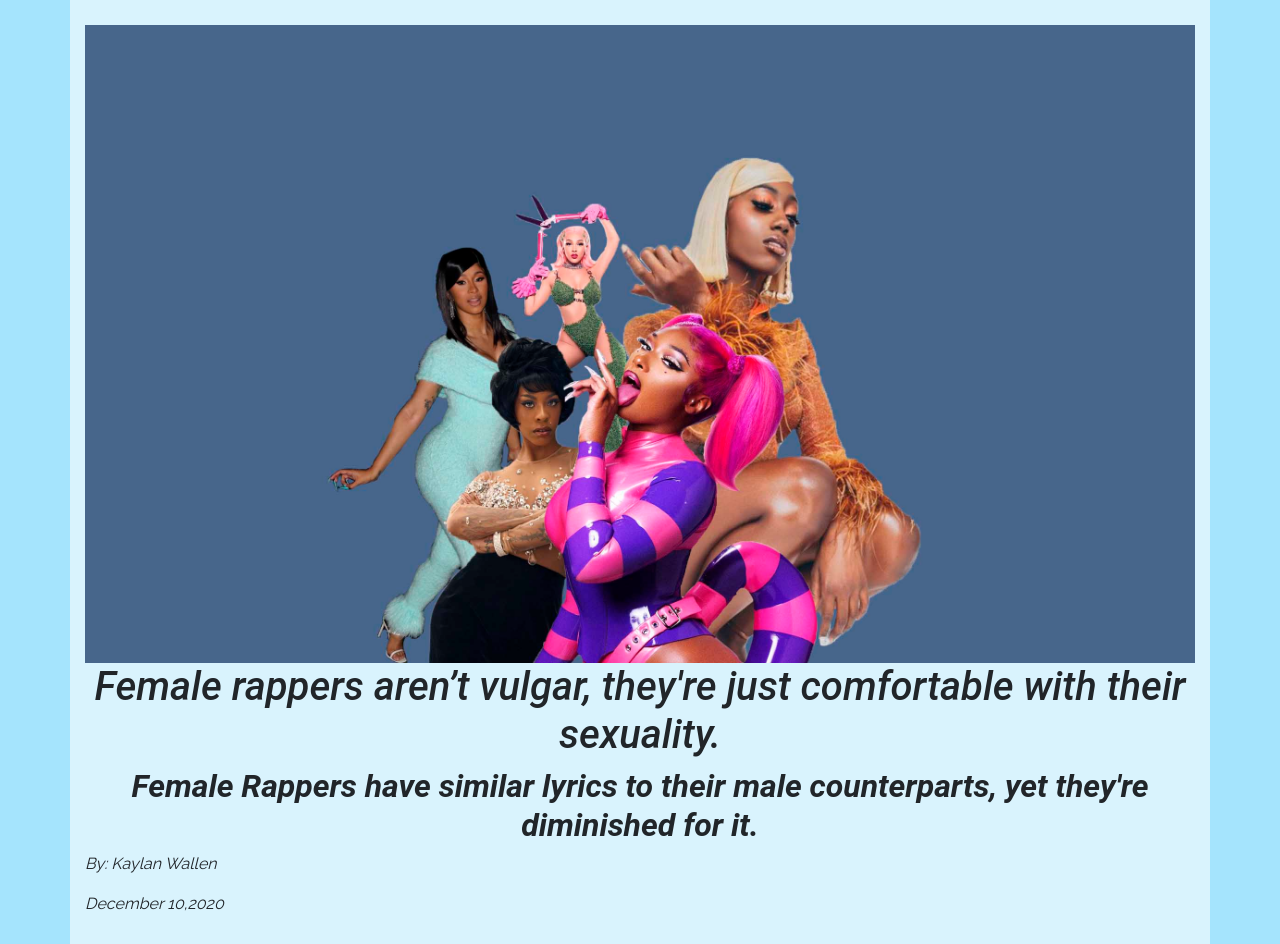
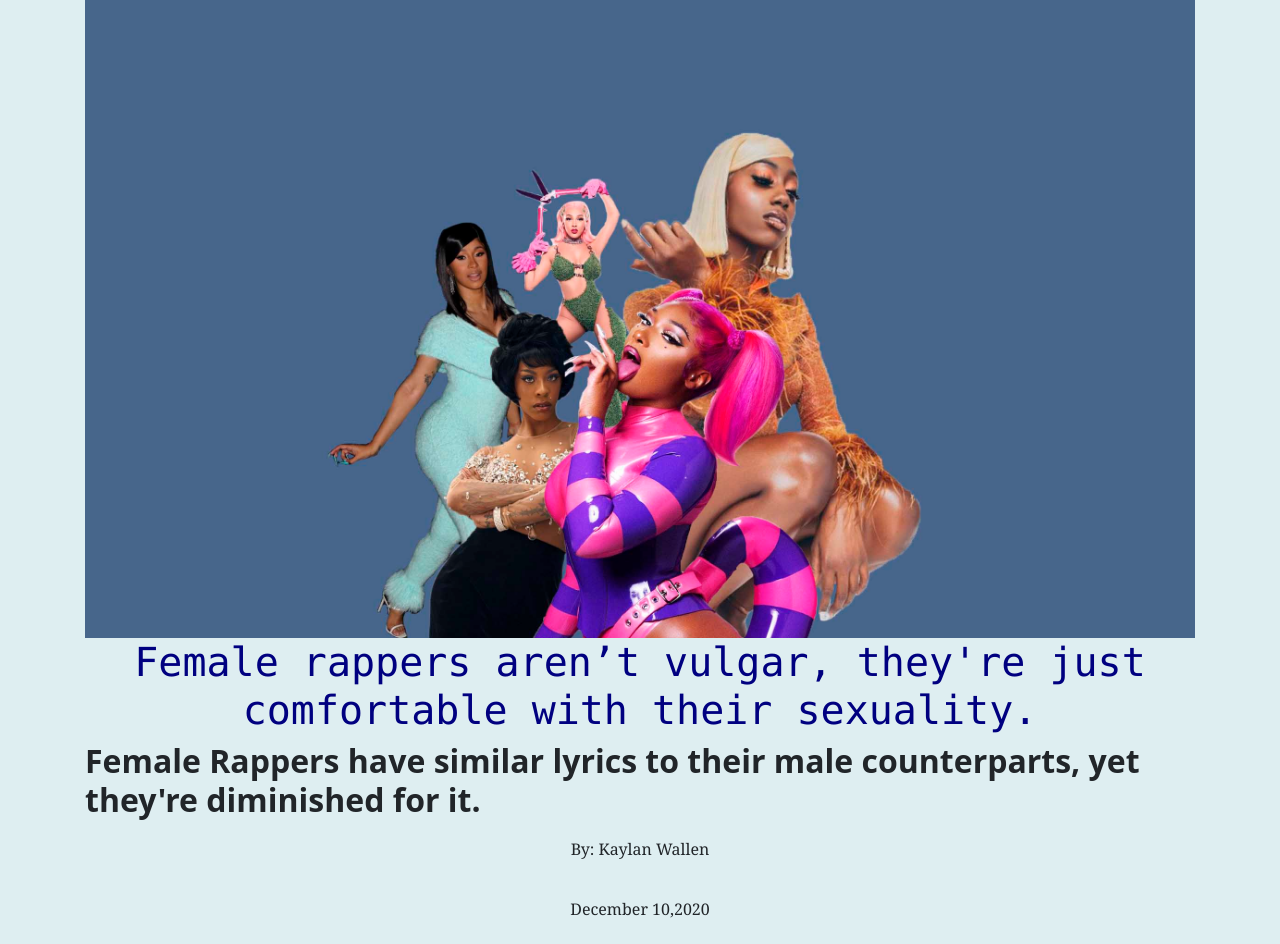
Before and after one commit to kwallen328/kwallen328.github.io, a plain HTML site: page html-boilerplate.html in a window 1280 px wide. Shown: the top 944 px of the page. Drawn offline with nearby package versions, Linux system fonts and the light colour scheme; files that its build step writes are made by us from their sources; files whose address does not match are found by name.

Commit message:
Update style.css

```diff
--- a/css/style.css
+++ b/css/style.css
@@ -1,28 +1,35 @@
-body {
-	background-color: #A5E4FD;
-	font-family: Roboto;
-}
-div {
-	background-color: #D9F3FD;
-	font-family: Raleway;
-	padding: 25px;
-	font-style: bold;
-	font-style: italic;
-}
-h1 {
-	font-family: Roboto;
-	text-align: center;
-}
-h2 {
-	font-family: Roboto;
-	text-align: center;
-}
-ul {
-	font-size: 15px;
-	font-weight: bold;
+body{
+	background-color: #deeef1;
 
 }
-.img-responsive {
-	max-width: 100%;
-	height: auto;
+p{
+	text-align: center;
+	padding: 10px;
+	font-family: Georgia;
+	font-size: 16px;
+
 }
+h3{
+	color: royalblue;
+font-size: 22px;
+font-family: Monaco;
+}
+img{
+display: block;
+margin-left: auto;
+margin-right: auto;
+width: 100%;
+
+}
+h1{
+	text-align: center;
+	font-family: Monaco;
+	color: navy;
+}
+
+iframe{
+	display: block;
+margin-left: auto;
+margin-right: auto;
+width: 70%;
+}
```
